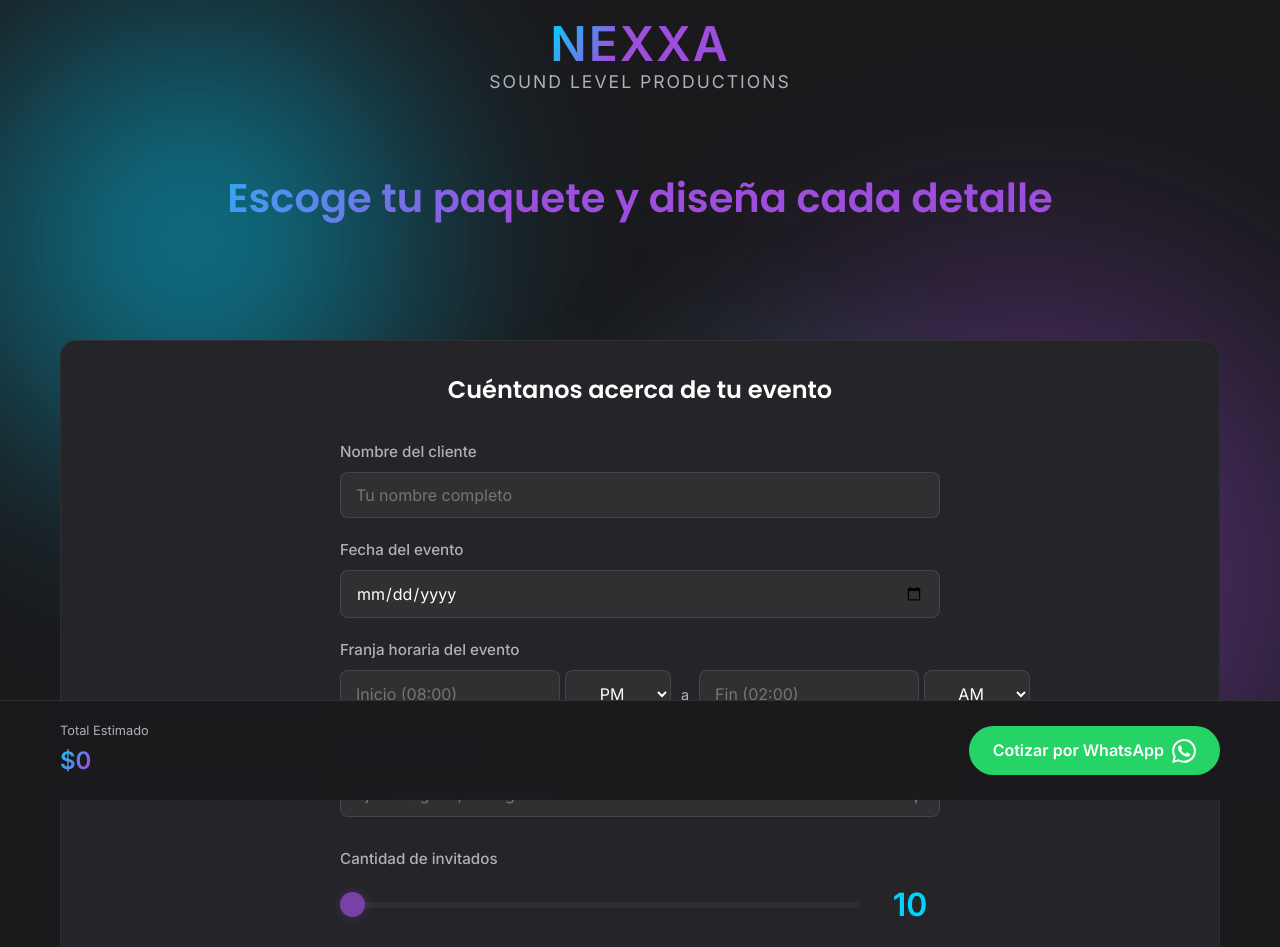
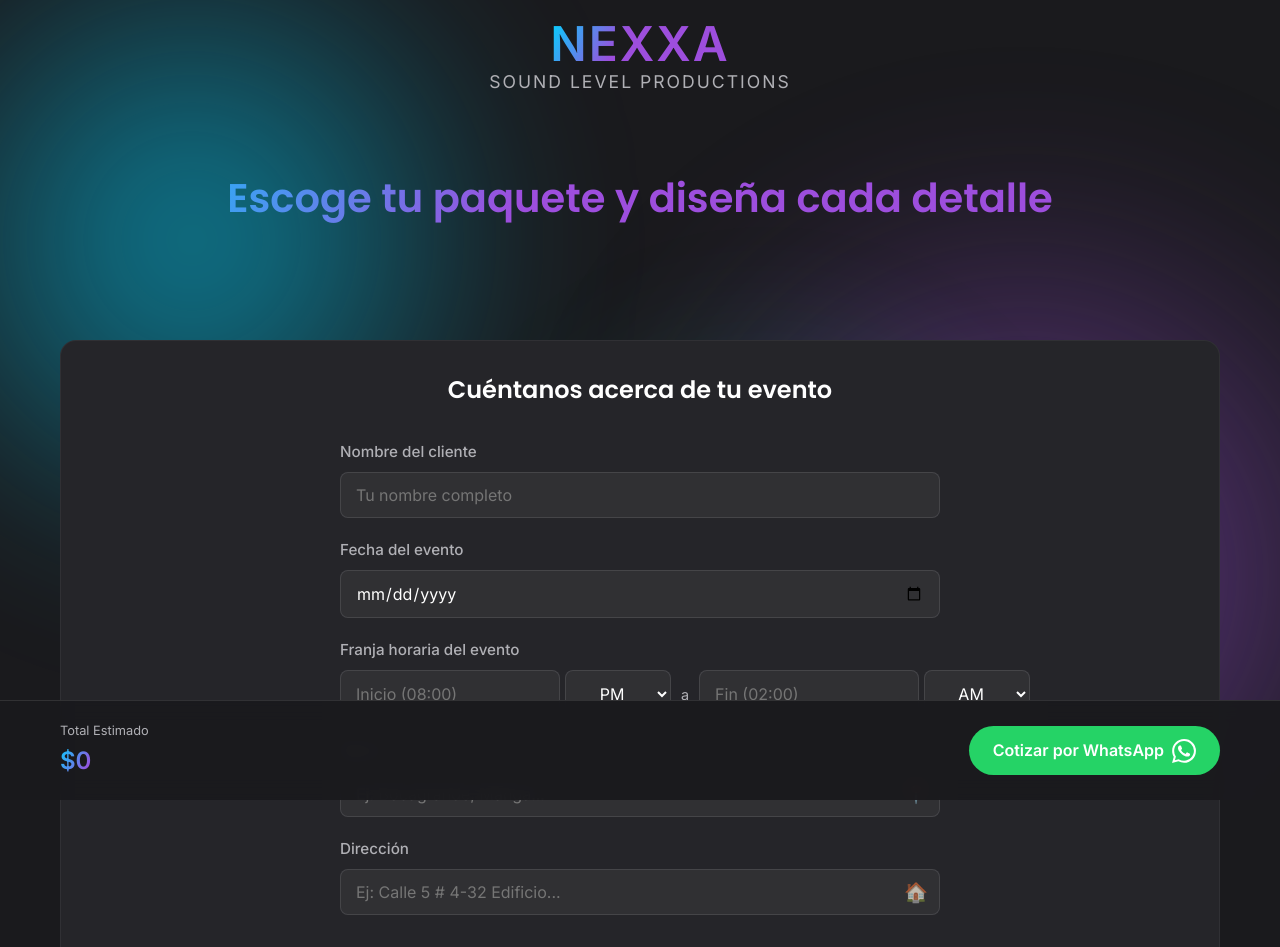
Before and after one commit to nicollerivera/APP-Nexxa-Sound, a React (Vite) app: page / in a window 1280 px wide. Shown: the top 947 px of the page. Built offline with nearby package versions, Linux system fonts and the light colour scheme.

Commit message:
Split location input into Neighborhood and Address fields

```diff
--- a/src/App.jsx
+++ b/src/App.jsx
@@ -13,7 +13,8 @@ function App() {
   const [eventEndTime, setEventEndTime] = useState('');
   const [startAmPm, setStartAmPm] = useState('PM');
   const [endAmPm, setEndAmPm] = useState('AM');
-  const [eventLocation, setEventLocation] = useState('');
+  const [eventNeighborhood, setEventNeighborhood] = useState('');
+  const [eventAddress, setEventAddress] = useState('');
 
   const formatTimeInput = (val, setter) => {
     // 1. Clean input: allow digits and one colon
@@ -179,7 +180,7 @@ function App() {
   }, [selectedPackageId, activeExtras, dynamicExtras]);
 
   const generateWhatsappLink = () => {
-    const text = `Hola, me interesa una cotización para el evento.\n\nCliente: ${clientName}\nFecha: ${eventDate}\nHorario: ${eventStartTime} ${startAmPm} - ${eventEndTime} ${endAmPm}\nUbicación: ${eventLocation}\nInvitados: ${guestCount}\nPaquete: ${selectedPackage ? `${selectedPackage.name} ($${selectedPackage.price.toLocaleString()})` : 'Ninguno'}\nExtras:\n${dynamicExtras.filter(e => activeExtras[e.id]).map(e => `- ${e.name} (${e.desc}) - $${e.price.toLocaleString()}`).join('\n')}\n\nTotal estimado: $${totalPrice.toLocaleString()}`;
+    const text = `Hola, me interesa una cotización para el evento.\n\nCliente: ${clientName}\nFecha: ${eventDate}\nHorario: ${eventStartTime} ${startAmPm} - ${eventEndTime} ${endAmPm}\nUbicación: ${eventNeighborhood}, ${eventAddress}\nInvitados: ${guestCount}\nPaquete: ${selectedPackage ? `${selectedPackage.name} ($${selectedPackage.price.toLocaleString()})` : 'Ninguno'}\nExtras:\n${dynamicExtras.filter(e => activeExtras[e.id]).map(e => `- ${e.name} (${e.desc}) - $${e.price.toLocaleString()}`).join('\n')}\n\nTotal estimado: $${totalPrice.toLocaleString()}`;
     return `https://wa.me/1234567890?text=${encodeURIComponent(text)}`;
   };
 
@@ -278,16 +279,30 @@ function App() {
             </div>
 
             <div className="form-group">
-              <label>Ciudad y dirección</label>
+              <label>Barrio</label>
               <div className="location-input-wrapper">
                 <input
                   type="text"
                   className="input-field location-input"
-                  placeholder="Ej: Cartagena, Bocagrande..."
-                  value={eventLocation}
-                  onChange={(e) => setEventLocation(e.target.value)}
+                  placeholder="Ej: Bocagrande, Manga..."
+                  value={eventNeighborhood}
+                  onChange={(e) => setEventNeighborhood(e.target.value)}
                 />
                 <span className="location-icon">📍</span>
+              </div>
+            </div>
+
+            <div className="form-group">
+              <label>Dirección</label>
+              <div className="location-input-wrapper">
+                <input
+                  type="text"
+                  className="input-field location-input"
+                  placeholder="Ej: Calle 5 # 4-32 Edificio..."
+                  value={eventAddress}
+                  onChange={(e) => setEventAddress(e.target.value)}
+                />
+                <span className="location-icon">🏠</span>
               </div>
             </div>
 
```
